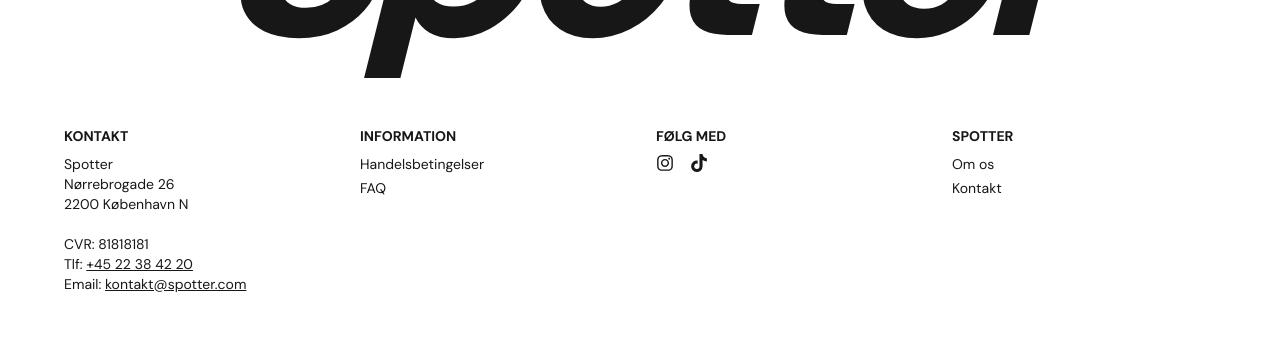
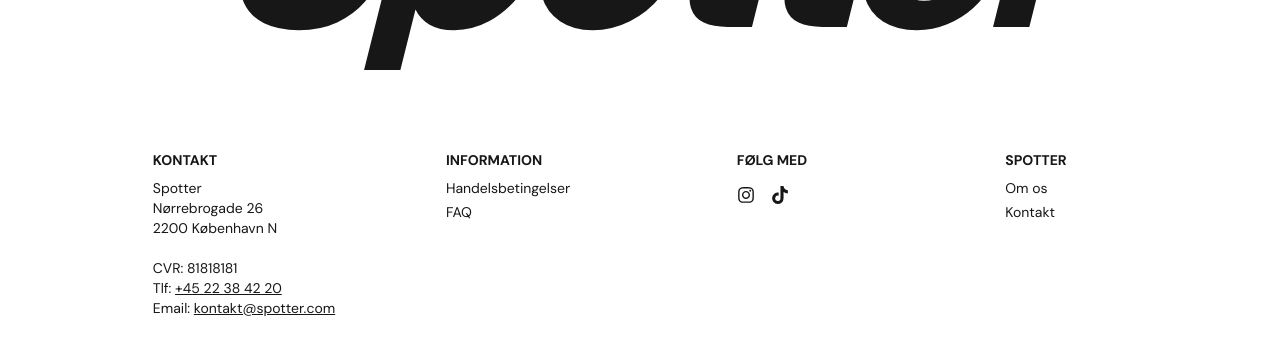
Before and after one commit to leahkjaergaard/spotter_eksamen_forked, a Next.js app: page /productlist in a window 1280 px wide. Shown: the part 583-938 px from the top of the page. Built offline with nearby package versions, Linux system fonts and the light colour scheme; no server answers; the database is empty.

Commit message:
footer done

```diff
--- a/src/app/components/Footer.jsx
+++ b/src/app/components/Footer.jsx
@@ -5,14 +5,15 @@ import { FaInstagram, FaTiktok } from "react-icons/fa";
 
 export default function Footer() {
   return (
-    <footer className="mt-12">
+    <footer className="pt-10">
       <div className="overflow-hidden">
         <h1 className="text-[clamp(2rem,21vw,30rem)] font-bold italic text-center leading-none tracking-[-0.08em]">Spotter</h1>
       </div>
 
-      <div className="grid grid-cols-1 sm:grid-cols-2 lg:grid-cols-4 gap-8 py-12 px-6 max-w-[1200px] mx-auto text-sm">
+      <div className="grid grid-cols-2 lg:grid-cols-4 gap-8 py-12 px-[clamp(4rem,10vw,20rem)] text-sm pt-20">
+      <div className="flex justify-center">
         <div>
-          <h3 className="font-bold mb-2">KONTAKT</h3>
+          <h3 className="font-bold pb-2 justify-center min-w-[175px] lg:min-w-fit">KONTAKT</h3>
           <p>Spotter</p>
           <p>Nørrebrogade 26</p>
           <p>2200 København N</p>
@@ -30,10 +31,12 @@ export default function Footer() {
               kontakt@spotter.com
             </a>
           </p>
+          </div>
         </div>
 
+        <div className="flex justify-center">
         <div>
-          <h3 className="font-bold mb-2">INFORMATION</h3>
+          <h3 className="font-bold pb-2 min-w-[150px] lg:min-w-fit">INFORMATION</h3>
           <ul className="space-y-1">
             <li>
               <Link href="/terms" className="hover:underline">
@@ -46,10 +49,12 @@ export default function Footer() {
               </Link>
             </li>
           </ul>
+          </div>
         </div>
 
+        <div className="flex justify-center">
         <div>
-          <h3 className="font-bold mb-2">FØLG MED</h3>
+          <h3 className="font-bold pb-2 min-w-[175px] lg:min-w-fit">FØLG MED</h3>
           <div className="flex gap-4 mt-2">
             <a href="https://instagram.com" target="_blank" rel="noopener noreferrer" aria-label="Instagram" className="hover:text-black text-lg">
               <FaInstagram />
@@ -58,10 +63,12 @@ export default function Footer() {
               <FaTiktok />
             </a>
           </div>
+          </div>
         </div>
 
+        <div className="flex justify-center">
         <div>
-          <h3 className="font-bold mb-2">SPOTTER</h3>
+          <h3 className="font-bold pb-2 min-w-[150px] lg:min-w-fit">SPOTTER</h3>
           <ul className="space-y-1">
             <li>
               <Link href="/om-os" className="hover:underline">
@@ -75,6 +82,7 @@ export default function Footer() {
             </li>
           </ul>
         </div>
+        </div>
       </div>
     </footer>
   );
```
